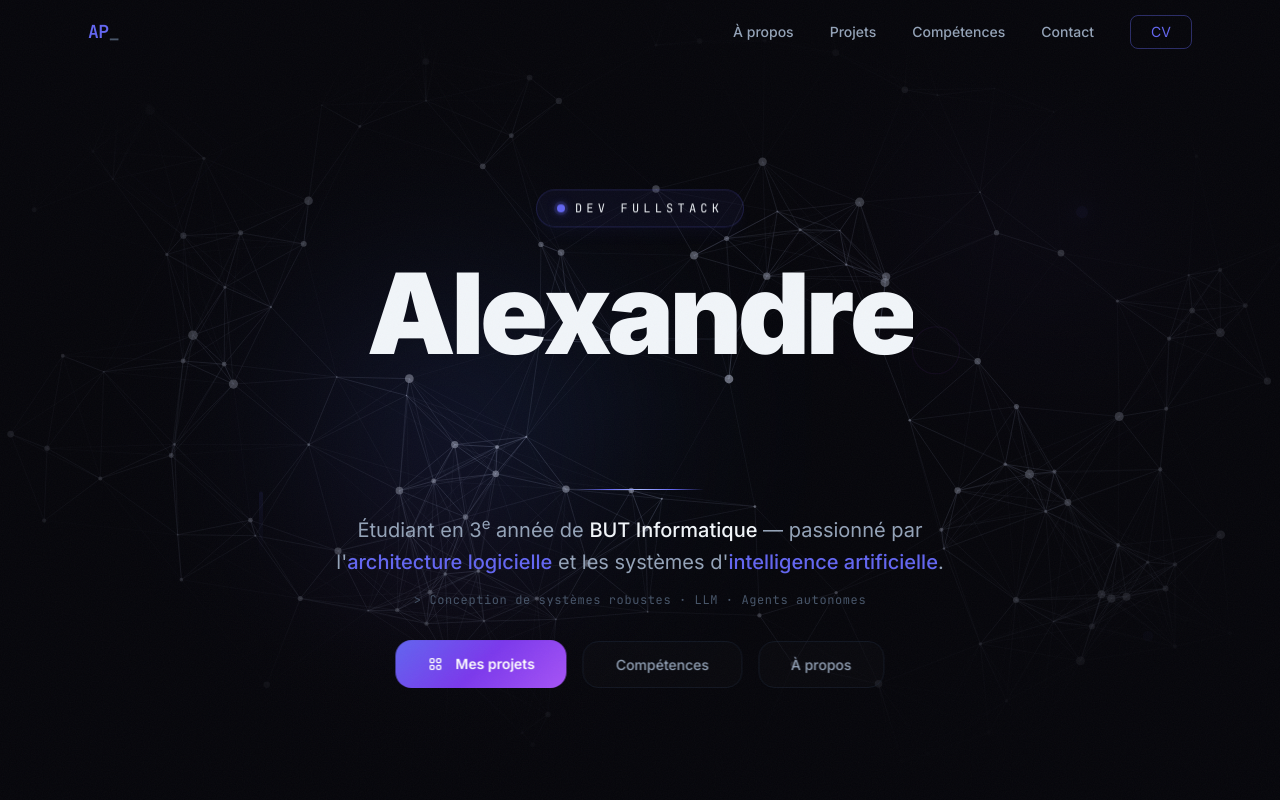
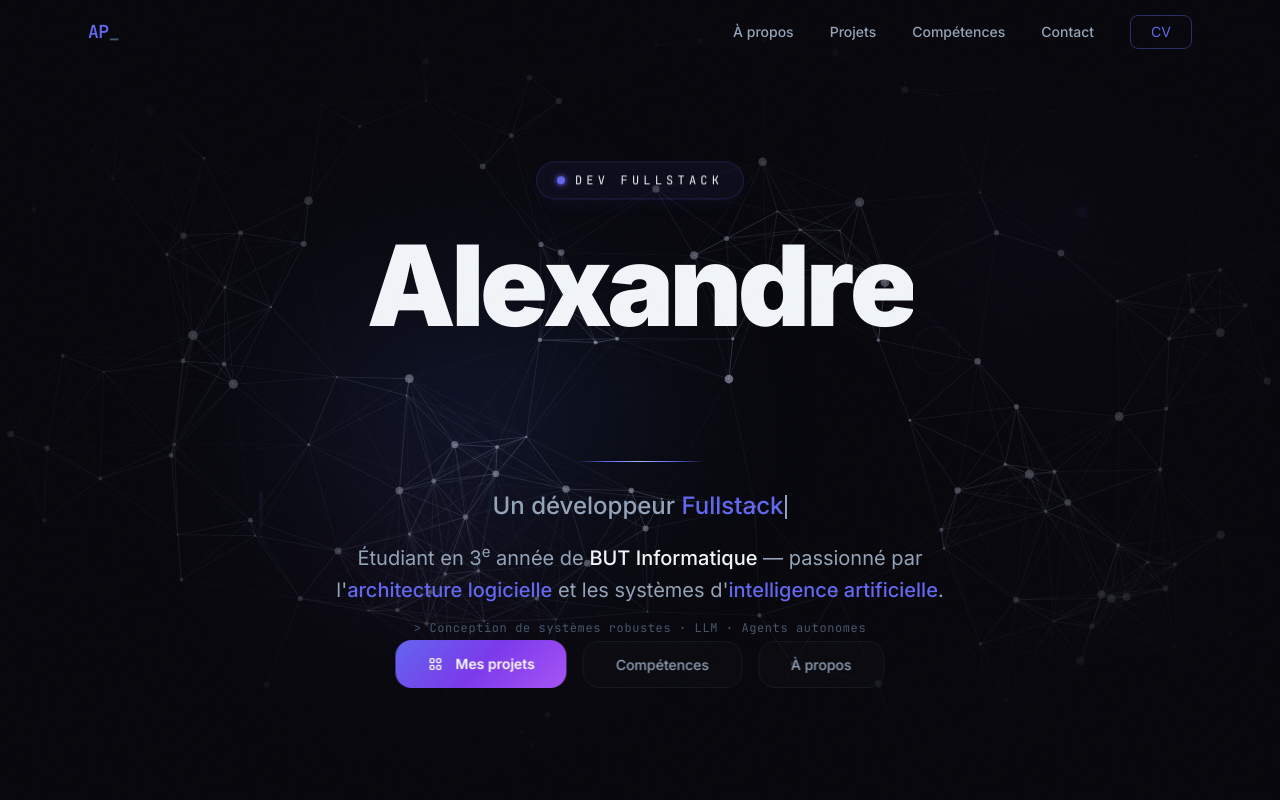
Before and after one commit to Alexp-13/Perez-Alexandre, a React (Vite) app: page / in a window 1280 px wide. Shown: the top 800 px of the page. Built offline with nearby package versions, Linux system fonts and the light colour scheme.

Commit message:
Add TypeWriter component and implement typing animation in Hero section; update MagneticButton for disabled state

```diff
--- a/src/components/Hero.tsx
+++ b/src/components/Hero.tsx
@@ -2,8 +2,9 @@ import NeuralNetworkCanvas from "./NeuralNetworkCanvas";
 import AuroraBackground from "./AuroraBackground";
 import MagneticButton from "./MagneticButton";
 import TextScramble from "./TextScramble";
-import { motion, useMotionValue, useTransform, useSpring } from "framer-motion";
-import { useRef, useEffect, useState } from "react";
+import TypeWriter from "./TypeWriter";
+import { motion } from "framer-motion";
+import { useRef, useState } from "react";
 
 /* ── letter-by-letter reveal with 3D flip ── */
 const letterVariants = {
@@ -68,7 +69,6 @@ function FloatingBadge() {
         animate={{ y: [0, -4, 0] }}
         transition={{ repeat: Infinity, duration: 4, ease: "easeInOut" }}
         className="inline-flex items-center gap-2.5 font-mono text-[11px] md:text-xs tracking-[0.35em] uppercase px-5 py-2.5 border border-accent/20 rounded-full bg-accent/[0.06] backdrop-blur-md shadow-lg shadow-accent/5 hover:border-accent/50 hover:shadow-accent/20 transition-all duration-500"
-        data-cursor-hover
       >
         <span className="relative flex h-2 w-2">
           <span className="animate-ping absolute inline-flex h-full w-full rounded-full bg-accent opacity-60" />
@@ -147,33 +147,17 @@ function FloatingShapes() {
   );
 }
 
+/* ── typing animation strings ── */
+const typedStrings = [
+  { prefix: "Un développeur ", highlight: "Fullstack", highlightClass: "text-accent" },
+  { prefix: "Un développeur ", highlight: "IA", highlightClass: "text-accent-light" },
+  { prefix: "Un développeur ", highlight: "Backend", highlightClass: "text-purple-400" },
+  { prefix: "Votre prochain ", highlight: "collègue", highlightClass: "text-accent-glow" },
+];
+
 /* ── main hero ── */
 function Hero() {
   const containerRef = useRef<HTMLElement>(null);
-  const mouseX = useMotionValue(0);
-  const mouseY = useMotionValue(0);
-
-  // Smooth spring for parallax
-  const springX = useSpring(mouseX, { stiffness: 50, damping: 20 });
-  const springY = useSpring(mouseY, { stiffness: 50, damping: 20 });
-
-  // Transform mouse position to subtle parallax movement
-  const bgX = useTransform(springX, [-1, 1], [15, -15]);
-  const bgY = useTransform(springY, [-1, 1], [15, -15]);
-  const contentX = useTransform(springX, [-1, 1], [8, -8]);
-  const contentY = useTransform(springY, [-1, 1], [8, -8]);
-
-  useEffect(() => {
-    const handleMouseMove = (e: MouseEvent) => {
-      const x = (e.clientX / window.innerWidth) * 2 - 1;
-      const y = (e.clientY / window.innerHeight) * 2 - 1;
-      mouseX.set(x);
-      mouseY.set(y);
-    };
-
-    window.addEventListener("mousemove", handleMouseMove);
-    return () => window.removeEventListener("mousemove", handleMouseMove);
-  }, [mouseX, mouseY]);
 
   return (
     <section
@@ -187,7 +171,7 @@ function Hero() {
       </div>
 
       {/* Neural Network Background — with parallax */}
-      <motion.div className="absolute inset-0 z-[1]" style={{ x: bgX, y: bgY }}>
+      <motion.div className="absolute inset-0 z-[1]">
         <NeuralNetworkCanvas />
       </motion.div>
 
@@ -205,10 +189,7 @@ function Hero() {
       <FloatingShapes />
 
       {/* Content with parallax */}
-      <motion.div
-        className="relative z-10 text-center px-6 max-w-5xl"
-        style={{ x: contentX, y: contentY }}
-      >
+      <motion.div className="relative z-10 text-center px-6 max-w-5xl">
         {/* Floating badge */}
         <FloatingBadge />
 
@@ -233,6 +214,22 @@ function Hero() {
             background: "linear-gradient(90deg, transparent, var(--color-accent), var(--color-accent-light), var(--color-accent), transparent)",
           }}
         />
+
+        {/* Typing animation */}
+        <motion.div
+          initial={{ opacity: 0, y: 20 }}
+          animate={{ opacity: 1, y: 0 }}
+          transition={{ duration: 0.8, delay: 1.0, ease: [0.16, 1, 0.3, 1] }}
+          className="mt-5 h-10 flex items-center justify-center"
+        >
+          <TypeWriter
+            strings={typedStrings}
+            typeSpeed={30}
+            backSpeed={30}
+            pauseDuration={1500}
+            className="text-xl md:text-2xl font-medium text-text-secondary"
+          />
+        </motion.div>
 
         {/* Bio text */}
         <motion.div
@@ -264,10 +261,9 @@ function Hero() {
         transition={{ duration: 0.8, delay: 1.5, ease: "easeOut" }}
         className="absolute bottom-28 left-1/2 -translate-x-1/2 z-10 flex items-center justify-center gap-4 flex-wrap"
       >
-        <MagneticButton strength={0.3}>
+        <MagneticButton strength={0.3} enabled={false}>
           <a
             href="#projects"
-            data-cursor-hover
             className="group relative flex items-center gap-3 px-8 py-3.5 rounded-2xl overflow-hidden text-sm font-semibold text-white transition-all duration-500 hover:shadow-2xl hover:shadow-accent/50 hover:scale-[1.03]"
             style={{ background: "linear-gradient(135deg, #6366f1 0%, #7c3aed 50%, #a855f7 100%)" }}
           >
@@ -280,10 +276,9 @@ function Hero() {
           </a>
         </MagneticButton>
 
-        <MagneticButton strength={0.3}>
+        <MagneticButton strength={0.3} enabled={false}>
           <a
             href="#skills"
-            data-cursor-hover
             className="group relative px-8 py-3.5 border border-border/50 hover:border-accent/50 text-text-secondary hover:text-text-primary rounded-2xl transition-all duration-300 backdrop-blur-sm bg-white/[0.02] text-sm font-medium hover:bg-white/[0.06] overflow-hidden"
           >
             <span className="relative z-10">Compétences</span>
@@ -291,10 +286,9 @@ function Hero() {
           </a>
         </MagneticButton>
 
-        <MagneticButton strength={0.3}>
+        <MagneticButton strength={0.3} enabled={false}>
           <a
             href="#about"
-            data-cursor-hover
             className="group relative px-8 py-3.5 border border-border/50 hover:border-accent/50 text-text-secondary hover:text-text-primary rounded-2xl transition-all duration-300 backdrop-blur-sm bg-white/[0.02] text-sm font-medium hover:bg-white/[0.06] overflow-hidden"
           >
             <span className="relative z-10">À propos</span>
--- a/src/components/MagneticButton.tsx
+++ b/src/components/MagneticButton.tsx
@@ -9,10 +9,12 @@ function MagneticButton({
   children,
   className = "",
   strength = 0.35,
+  enabled = true,
 }: {
   children: React.ReactNode;
   className?: string;
   strength?: number;
+  enabled?: boolean;
 }) {
   const ref = useRef<HTMLDivElement>(null);
   const posRef = useRef({ x: 0, y: 0 });
@@ -39,6 +41,12 @@ function MagneticButton({
     const el = ref.current;
     if (!el) return;
 
+    // If magnetic behavior is disabled, ensure no transform and skip listeners/animation
+    if (!enabled) {
+      el.style.transform = "";
+      return;
+    }
+
     el.addEventListener("mousemove", handleMouseMove);
     el.addEventListener("mouseleave", handleMouseLeave);
 
@@ -59,7 +67,7 @@ function MagneticButton({
       el.removeEventListener("mouseleave", handleMouseLeave);
       cancelAnimationFrame(rafRef.current);
     };
-  }, [handleMouseMove, handleMouseLeave]);
+  }, [handleMouseMove, handleMouseLeave, enabled]);
 
   return (
     <motion.div
--- /dev/null
+++ b/src/components/TypeWriter.tsx
@@ -0,0 +1,95 @@
+import { useState, useEffect, useCallback, useRef } from "react";
+
+interface TypeWriterString {
+  prefix: string;
+  highlight: string;
+  highlightClass?: string;
+}
+
+interface TypeWriterProps {
+  strings: TypeWriterString[];
+  typeSpeed?: number;
+  backSpeed?: number;
+  pauseDuration?: number;
+  className?: string;
+  cursorClassName?: string;
+}
+
+function getCommonPrefixLength(a: string, b: string): number {
+  let i = 0;
+  while (i < a.length && i < b.length && a[i] === b[i]) i++;
+  return i;
+}
+
+function TypeWriter({
+  strings,
+  typeSpeed = 30,
+  backSpeed = 30,
+  pauseDuration = 1500,
+  className = "",
+  cursorClassName = "",
+}: TypeWriterProps) {
+  const [displayed, setDisplayed] = useState("");
+  const [isDeleting, setIsDeleting] = useState(false);
+  const [stringIndex, setStringIndex] = useState(0);
+  const timeoutRef = useRef<ReturnType<typeof setTimeout>>();
+
+  const currentString = strings[stringIndex];
+  const fullText = currentString.prefix + currentString.highlight;
+
+  // Smart backspace: only delete back to where current and next strings differ
+  const nextIndex = (stringIndex + 1) % strings.length;
+  const nextFullText = strings[nextIndex].prefix + strings[nextIndex].highlight;
+  const stopAt = getCommonPrefixLength(fullText, nextFullText);
+
+  const tick = useCallback(() => {
+    if (!isDeleting) {
+      // Typing forward
+      if (displayed.length < fullText.length) {
+        setDisplayed(fullText.slice(0, displayed.length + 1));
+        timeoutRef.current = setTimeout(tick, typeSpeed);
+      } else {
+        // Pause before deleting
+        timeoutRef.current = setTimeout(() => {
+          setIsDeleting(true);
+          tick();
+        }, pauseDuration);
+      }
+    } else {
+      // Deleting — stop at common prefix with next string
+      if (displayed.length > stopAt) {
+        setDisplayed(fullText.slice(0, displayed.length - 1));
+        timeoutRef.current = setTimeout(tick, backSpeed);
+      } else {
+        // Move to next string
+        setIsDeleting(false);
+        setStringIndex((prev) => (prev + 1) % strings.length);
+      }
+    }
+  }, [displayed, isDeleting, fullText, stopAt, typeSpeed, backSpeed, pauseDuration, strings.length]);
+
+  useEffect(() => {
+    timeoutRef.current = setTimeout(tick, isDeleting ? backSpeed : typeSpeed);
+    return () => clearTimeout(timeoutRef.current);
+  }, [displayed, isDeleting, stringIndex]);
+
+  // Split displayed text into prefix and highlight portions
+  const prefixLen = currentString.prefix.length;
+  const displayedPrefix = displayed.slice(0, Math.min(displayed.length, prefixLen));
+  const displayedHighlight = displayed.length > prefixLen ? displayed.slice(prefixLen) : "";
+
+  return (
+    <span className={className}>
+      {displayedPrefix}
+      {displayedHighlight && (
+        <span className={currentString.highlightClass}>{displayedHighlight}</span>
+      )}
+      <span
+        className={`inline-block w-[2px] h-[1em] align-middle ml-0.5 animate-blink ${cursorClassName}`}
+        style={{ backgroundColor: "currentColor" }}
+      />
+    </span>
+  );
+}
+
+export default TypeWriter;
--- a/src/index.css
+++ b/src/index.css
@@ -142,3 +142,13 @@
   0%, 100% { -webkit-text-stroke: 2px rgba(99, 102, 241, 0.3); }
   50% { -webkit-text-stroke: 2px rgba(99, 102, 241, 0.8); }
 }
+
+/* Typing cursor blink */
+@keyframes blink {
+  0%, 100% { opacity: 1; }
+  50% { opacity: 0; }
+}
+
+.animate-blink {
+  animation: blink 0.7s step-end infinite;
+}
```
